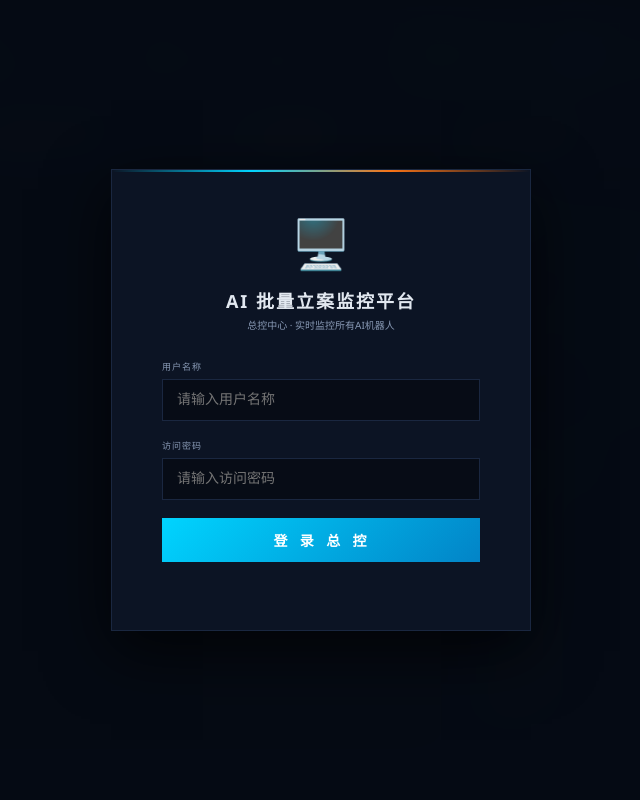
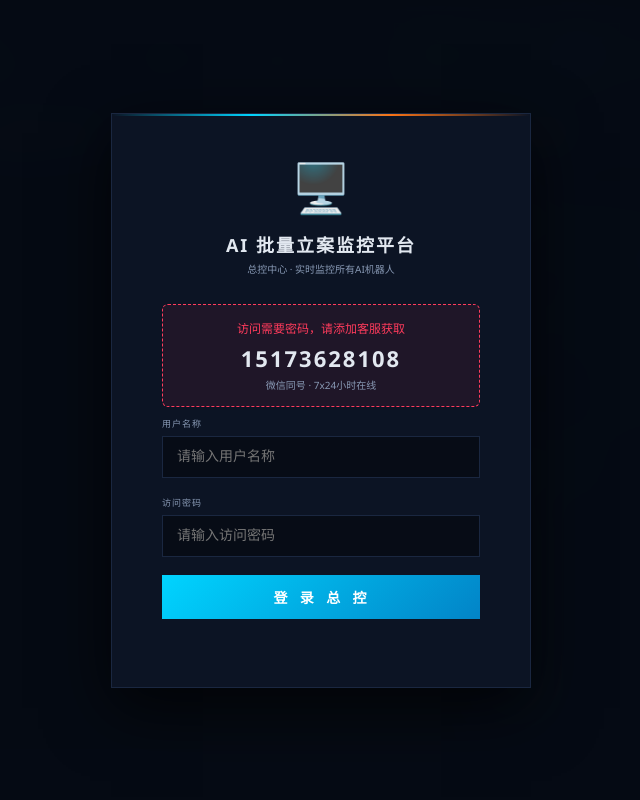
Before and after one commit to MiouX11/huaxinshang, a plain HTML site: page dashboard.html in a window 1280 px wide. Shown: the whole page, without its empty margins (319-959 px from the left). Drawn offline with Linux system fonts and the light colour scheme.

Commit message:
仪表盘添加客服获取密码窗口

```diff
--- a/dashboard.html
+++ b/dashboard.html
@@ -315,6 +315,11 @@
     <div style="text-align:center;font-size:48px;margin-bottom:12px;">🖥️</div>
     <h2>AI 批量立案监控平台</h2>
     <div class="login-sub">总控中心 · 实时监控所有AI机器人</div>
+    <div style="text-align:center;padding:14px;margin-bottom:10px;background:rgba(255,59,92,0.08);border:1px dashed var(--danger);border-radius:6px;">
+      <div style="font-size:12px;color:var(--danger);margin-bottom:6px;">访问需要密码，请添加客服获取</div>
+      <div style="font-size:22px;font-weight:900;color:var(--text);letter-spacing:2px;">15173628108</div>
+      <div style="font-size:10px;color:var(--text-dim);margin-top:4px;">微信同号 · 7x24小时在线</div>
+    </div>
     <div class="field"><label>用户名称</label><input type="text" id="loginName" placeholder="请输入用户名称" autocomplete="off"></div>
     <div class="field"><label>访问密码</label><input type="password" id="loginPass" placeholder="请输入访问密码"></div>
     <button class="btn-login" onclick="doLogin()">登 录 总 控</button>
```
